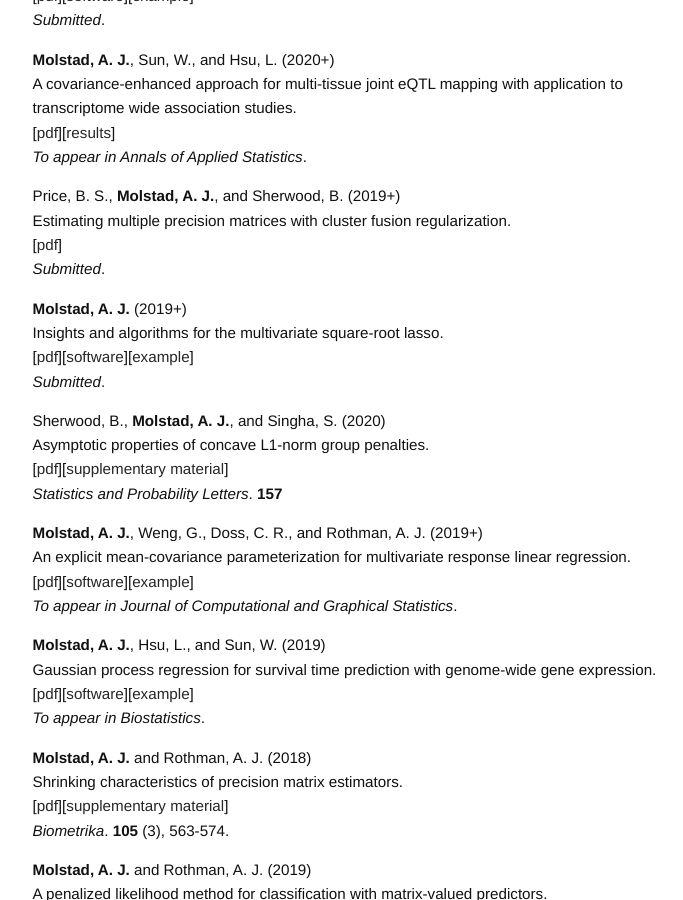
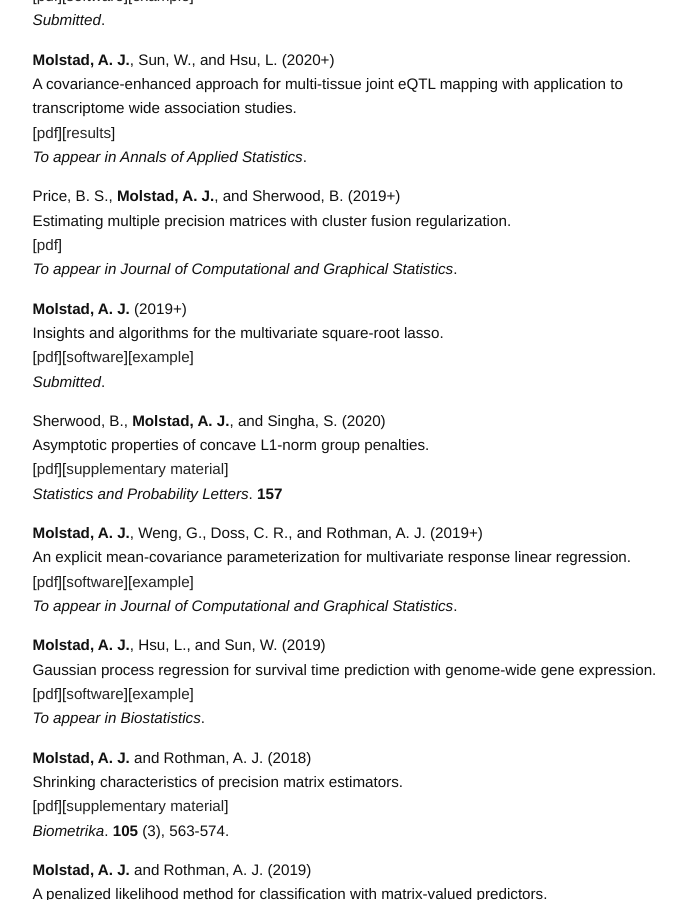
Before and after one commit to ajmolstad/ajmolstad.github.io, a Jekyll site: the page built from research.md, in a window 1280 px wide and 900 px high, scrolled down 821 px. Shown: the whole window, without its empty margins (275-958 px from the left). Built offline with Jekyll 4.4.1, drawn with Linux system fonts in a browser that asks for light colours.

Commit message:
Update research.md

```diff
--- a/research.md
+++ b/research.md
@@ -33,7 +33,7 @@
 Price, B. S., **Molstad, A. J.**, and Sherwood, B. (2019+)<br>
 Estimating multiple precision matrices with cluster fusion regularization. <br>
 [[pdf](https://arxiv.org/pdf/2003.00371)]<br>
-*Submitted*.  <br>
+*To appear in Journal of Computational and Graphical Statistics*.  <br>
 
 **Molstad, A. J.** (2019+)<br>
 Insights and algorithms for the multivariate square-root lasso. <br>
```
